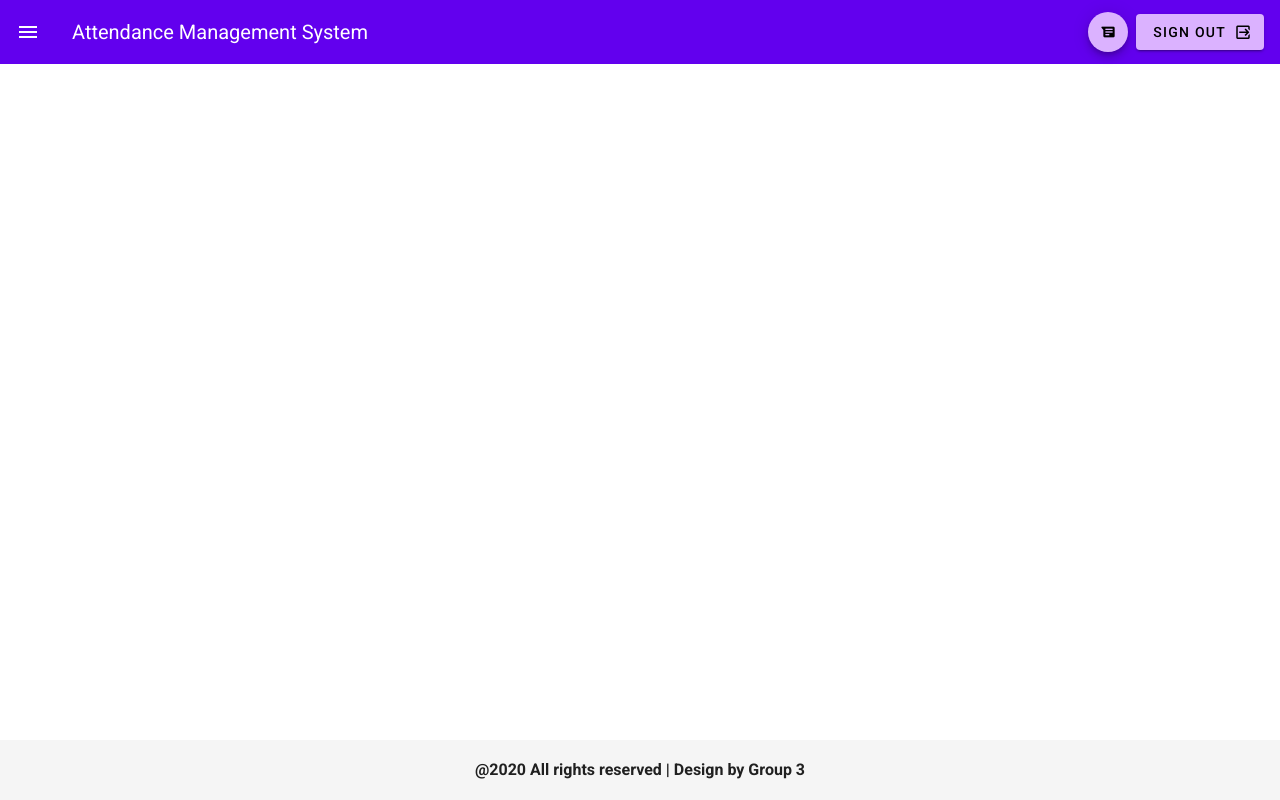
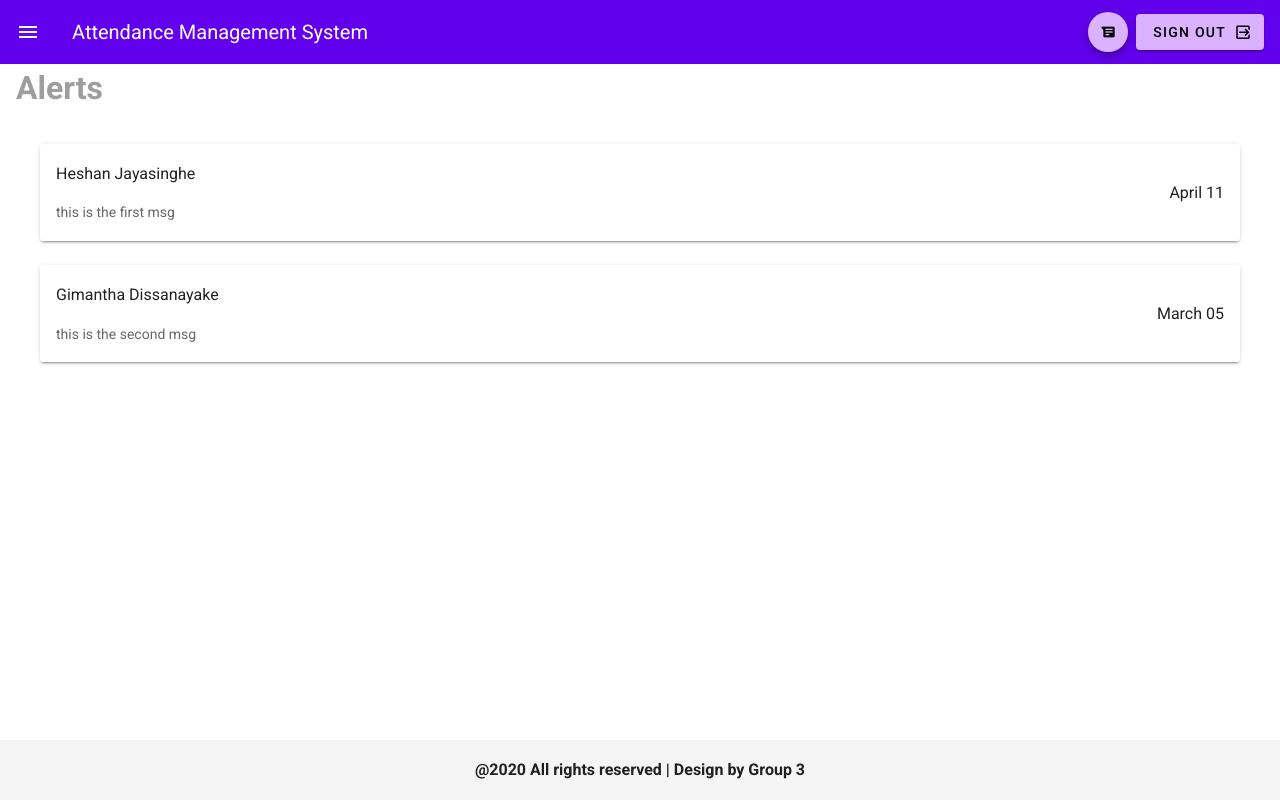
Before and after one commit to GimanthaDissanayake/attendance-management-system, a Vue app: page /ViewAlerts in a window 1280 px wide. Built offline with nearby package versions, Linux system fonts and the light colour scheme.

Commit message:
added ViewAlerts

```diff
--- a/src/router.js
+++ b/src/router.js
@@ -6,6 +6,7 @@ import Timetable from './views/Timetable.vue'
 import ViewAttendance from './views/ViewAttendance.vue'
 import ViewMahapolaEligibility from './views/ViewMahapolaEligibility.vue'
 import ViewDetailedAttendance from './views/ViewDetailedAttendance.vue'
+import ViewAlerts from "./views/ViewAlerts.vue"
 
 Vue.use(Router)
 
@@ -43,5 +44,10 @@ export default new Router({
       name: 'detailedattendance',
       component: ViewDetailedAttendance
     },
+    {
+      path: '/ViewAlerts',
+      name: 'viewalerts',
+      component: ViewAlerts
+    },
   ]
 })
--- /dev/null
+++ b/src/views/ViewAlerts.vue
@@ -0,0 +1,59 @@
+
+<template>
+  <div>
+    <h1 class="subheading grey--text">Alerts</h1>
+    <template>
+              <v-container
+        class="py-8 px-6"
+        fluid
+      >
+        <v-row>
+          <v-col
+            v-for="card in cards"
+            :key="card.from"
+            cols="12"
+          >
+            <v-card>
+
+              <v-list two-line>
+
+                  <v-list-item>
+
+                    <v-list-item-content>
+                      <v-list-item-title> {{ card.from }}
+                          <div  style="text-align:right">
+                                {{ card.date }}
+                          </div>
+                      </v-list-item-title>
+
+                      <v-list-item-subtitle >
+                          <div>
+                                {{ card.msg }}
+                          </div>
+
+                      </v-list-item-subtitle>
+                    </v-list-item-content>
+                  </v-list-item>
+
+
+              </v-list>
+            </v-card>
+          </v-col>
+        </v-row>
+      </v-container>
+    </template>
+
+  </div>
+</template>
+
+<script>
+  export default {
+    data: () => ({
+      cards: [
+            {date:'April 11', from: 'Heshan Jayasinghe' , msg: 'this is the first msg'},
+            {date:'March 05', from: 'Gimantha Dissanayake' , msg: 'this is the second msg'}
+        ],
+      drawer: null,
+    }),
+  }
+</script>
```
